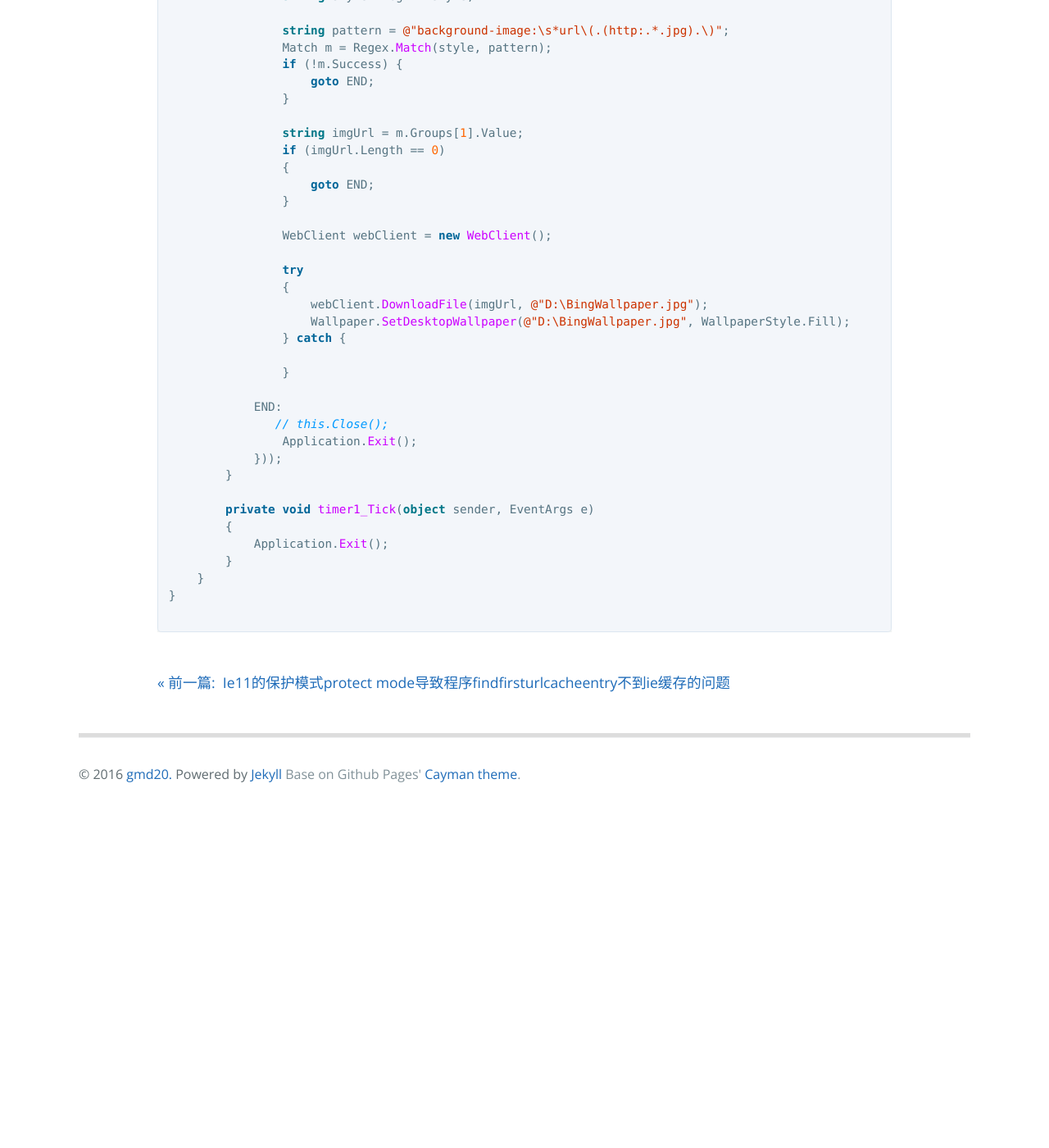
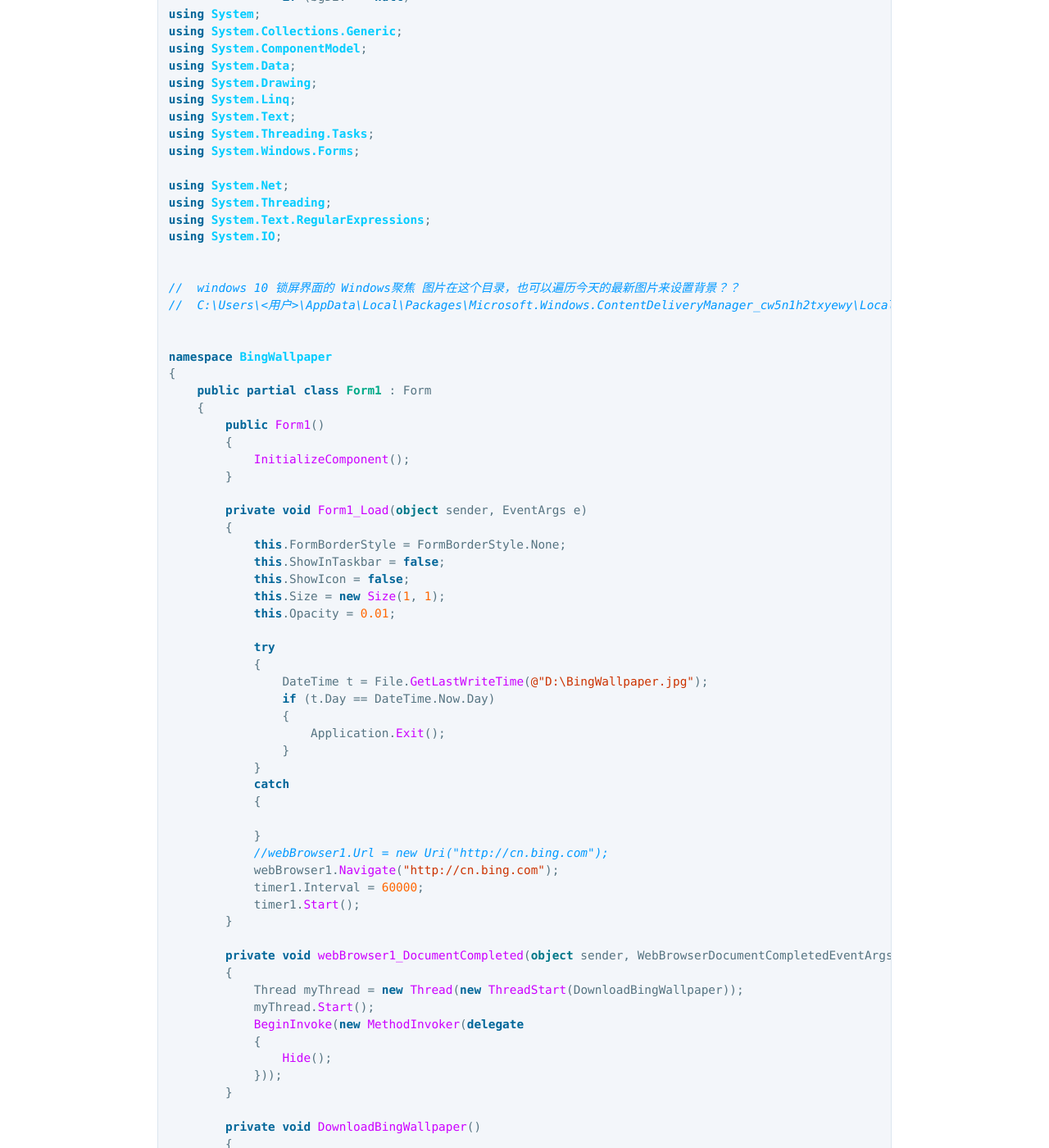
Before and after one commit to gmd20/gmd20.github.io, a Jekyll site: the page built from _posts/2016-10-12-C#例子把bing每日图片设置为windows10桌面背景BingWallpaper.markdown, in a window 1280 px wide and 1400 px high, scrolled down 5373 px. Shown: the whole window at 82% size. Built offline with Jekyll 4.4.1, drawn with Linux system fonts in a browser that asks for light colours; Markdown is read by kramdown in place of the engine named in the settings; comment, search, counter and statistics services are not loaded; before the commit the page ends 6377 px from its top, so only the background shows below that; some of the changed text lies outside the part shown.

Commit message:
Update and rename 2016-10-12-C#例子把bing每日图片设置为桌面背景BingWallpaper.markdown to 2016-10-12-C#例子把bing每日图片设置为windows10桌面背景BingWallpaper.markdown

````diff
--- a/_posts/2016-10-12-C#例子把bing每日图片设置为桌面背景BingWallpaper.markdown
+++ b/_posts/2016-10-12-C#例子把bing每日图片设置为windows10桌面背景BingWallpaper.markdown
@@ -1,6 +1,6 @@
 
-Wallpaper.cs
-============
+Wallpaper.cs 微软设置桌面背景的参考代码
+====================================
 ```c#
 ﻿using System;
 using System.Collections.Generic;
@@ -149,8 +149,8 @@
 
 
 
-Form1.cs
-========
+Form1.cs  使用webbrowser控件下载网页也解析背景图片 用webclient下载
+================================================================
 ```c#
 using System;
 using System.Collections.Generic;
@@ -224,6 +224,78 @@
             {
                 HtmlElement bgDiv = webBrowser1.Document.GetElementById("bgDiv");
                 if (bgDiv == null)
+using System;
+using System.Collections.Generic;
+using System.ComponentModel;
+using System.Data;
+using System.Drawing;
+using System.Linq;
+using System.Text;
+using System.Threading.Tasks;
+using System.Windows.Forms;
+
+using System.Net;
+using System.Threading;
+using System.Text.RegularExpressions;
+using System.IO;
+
+
+//  windows 10 锁屏界面的 Windows聚焦 图片在这个目录，也可以遍历今天的最新图片来设置背景？？
+//  C:\Users\<用户>\AppData\Local\Packages\Microsoft.Windows.ContentDeliveryManager_cw5n1h2txyewy\LocalState\Assets
+
+
+namespace BingWallpaper
+{
+    public partial class Form1 : Form
+    {
+        public Form1()
+        {
+            InitializeComponent();
+        }
+
+        private void Form1_Load(object sender, EventArgs e)
+        {
+            this.FormBorderStyle = FormBorderStyle.None;
+            this.ShowInTaskbar = false;
+            this.ShowIcon = false;
+            this.Size = new Size(1, 1);
+            this.Opacity = 0.01;
+
+            try
+            {
+                DateTime t = File.GetLastWriteTime(@"D:\BingWallpaper.jpg");
+                if (t.Day == DateTime.Now.Day)
+                {
+                    Application.Exit();
+                }
+            }
+            catch
+            {
+
+            }
+            //webBrowser1.Url = new Uri("http://cn.bing.com");
+            webBrowser1.Navigate("http://cn.bing.com");
+            timer1.Interval = 60000;
+            timer1.Start();
+        }
+
+        private void webBrowser1_DocumentCompleted(object sender, WebBrowserDocumentCompletedEventArgs e)
+        {
+            Thread myThread = new Thread(new ThreadStart(DownloadBingWallpaper));
+            myThread.Start();
+            BeginInvoke(new MethodInvoker(delegate
+            {
+                Hide();
+            }));
+        }
+
+        private void DownloadBingWallpaper()
+        {
+            Thread.Sleep(3000);
+            this.Invoke(new MethodInvoker(delegate
+            {
+                HtmlElement bgDiv = webBrowser1.Document.GetElementById("bgDiv");
+                if (bgDiv == null)
                 {
                     goto END;
                 }
@@ -248,19 +320,22 @@
                 {
                     webClient.DownloadFile(imgUrl, @"D:\BingWallpaper.jpg");
                     Wallpaper.SetDesktopWallpaper(@"D:\BingWallpaper.jpg", WallpaperStyle.Fill);
+                    Application.Exit();
                 } catch {
 
                 }
 
             END:
-               // this.Close();
-                Application.Exit();
+                // this.Close();
+                timer1.Stop();
+                timer1.Start();
             }));
         }
 
         private void timer1_Tick(object sender, EventArgs e)
         {
-            Application.Exit();
+            webBrowser1.Refresh();
+            //webBrowser1.Navigate("http://cn.bing.com");
         }
     }
 }
````
